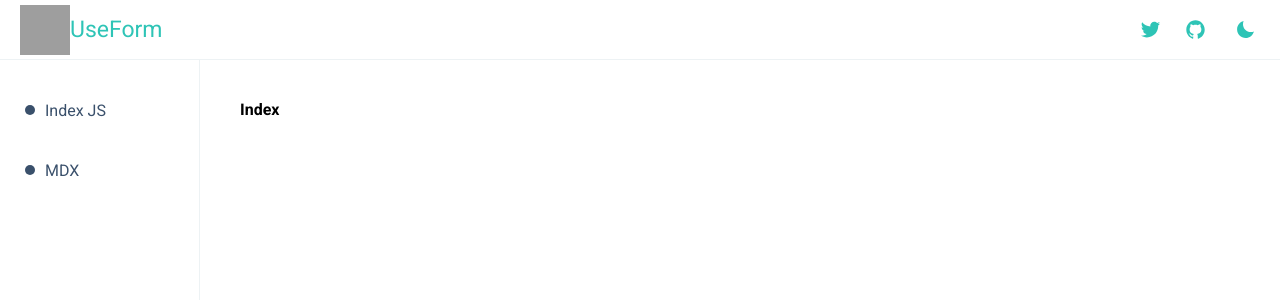
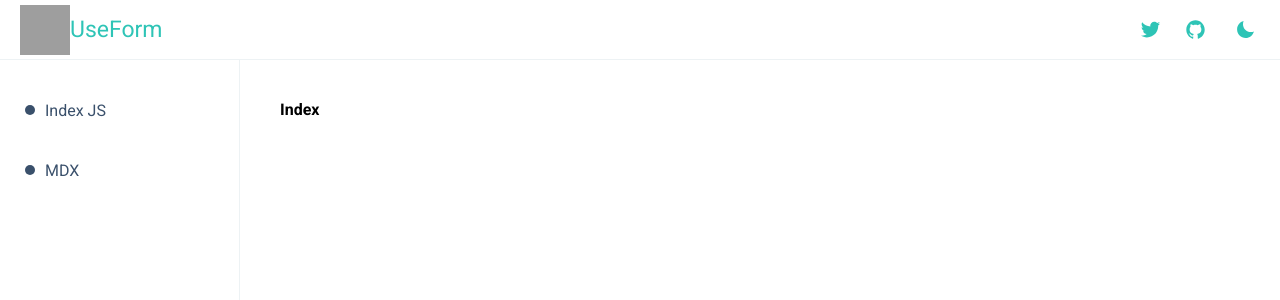
Before and after one commit to jucian0/next-lib-doc-starter, a Next.js app: page / in a window 1280 px wide. Shown: the top 300 px of the page. Built offline with nearby package versions, Linux system fonts and the light colour scheme; grey boxes are pictures that could not be loaded.

Commit message:
implementing table of content

```diff
--- /dev/null
+++ b/components/contents/index.jsx
@@ -0,0 +1,46 @@
+/* eslint-disable import/prefer-default-export */
+/* eslint-disable jsx-a11y/anchor-is-valid */
+/* eslint-disable react/prop-types */
+import Link from 'next/link';
+import unified from 'unified';
+import parse from 'remark-parse';
+import remark2react from 'remark-react';
+
+export function CustomLink({ children, href }) {
+  // If the link is local it will start with a "/"
+  // Otherwise it'll be something like "https://"
+  // eslint-disable-next-line react/prop-types
+  return href.startsWith('/') || href === '' ? (
+    <Link href={href}>
+      <a>
+        {children}
+      </a>
+    </Link>
+  ) : (
+    <a
+      href={href}
+      target="_blank"
+      rel="noopener noreferrer"
+    >
+      {children}
+    </a>
+  );
+}
+
+
+export function PrintMarkdown({ markdown }) {
+   const content = unified()
+     .use(parse)
+     .use(remark2react, {
+       remarkReactComponents: {
+         a: CustomLink,
+       },
+     })
+     .processSync(markdown).result;
+
+   return (
+     <div>
+       {content}
+     </div>
+   );
+ }
--- a/components/layouts/layout.jsx
+++ b/components/layouts/layout.jsx
@@ -4,6 +4,7 @@ import styled from 'styled-components'
 
 import Navbar from '../navbar'
 import Sidebar from '../sidebar'
+// import {PrintMarkdown} from '../contents'
 
 const Main = styled.main`
   display: flex;
@@ -20,12 +21,12 @@ const Container = styled.div`
 `
 const MainContent = styled.div`
   display: flex;
-  width: ${({ open }) => (!open ? '100%' : 'calc(100% - 200px)')};
+  width: ${({ open }) => (!open ? '100%' : 'calc(100% - 240px)')};
   height: calc(100% - 60px);
   position: fixed;
   justify-content: center;
   float: left;
-  left: ${({ open }) => (open ? '200px' : '0')};
+  left: ${({ open }) => (open ? '240px' : '0')};
   transition: all 0.5s ease-in-out;
   overflow: auto;
 `
@@ -35,7 +36,7 @@ const Content = styled.div`
   width: 100%;
   height: 100%;
   padding: 40px;
-  max-width: 1440px;
+  max-width: 1040px;
   background-color: ${({ theme }) => theme.colors.bkgContent};
 `
 
@@ -56,6 +57,8 @@ export default function Page({ children }) {
     resize()
   }, [])
 
+  console.log(children)
+
   return (
     <Main>
       <Navbar setOpen={() => setOpen(!open)} />
@@ -63,6 +66,7 @@ export default function Page({ children }) {
         <Sidebar open={open} />
         <MainContent open={open}>
           <Content>{children}</Content>
+          {/* <PrintMarkdown markdown={children} /> */}
         </MainContent>
       </Container>
     </Main>
--- a/components/sidebar/styles.js
+++ b/components/sidebar/styles.js
@@ -12,8 +12,8 @@ export const Container = styled.div`
   padding-top: 20px;
   position: relative;
   transition: left 0.5s ease-in-out;
-  left: ${({ open }) => (open ? 0 : '-200px')};
-  width: 200px;
+  left: ${({ open }) => (open ? 0 : '-240px')};
+  width: 240px;
   color: ${({ theme }) => theme.colors.textColor};
 `
 
--- a/pages/_app.jsx
+++ b/pages/_app.jsx
@@ -10,6 +10,8 @@ import Default from '../components/layouts/layout'
 export default ({ Component, pageProps }) => {
 
   const [theme, setTheme] = useState( true)
+
+  console.log(pageProps,Component)
 
   return(
     <ThemeContext.Provider value={{theme, setTheme:()=>setTheme(!theme)}}>
```
Also changed, not shown: package.json (+8 -5 lines).
